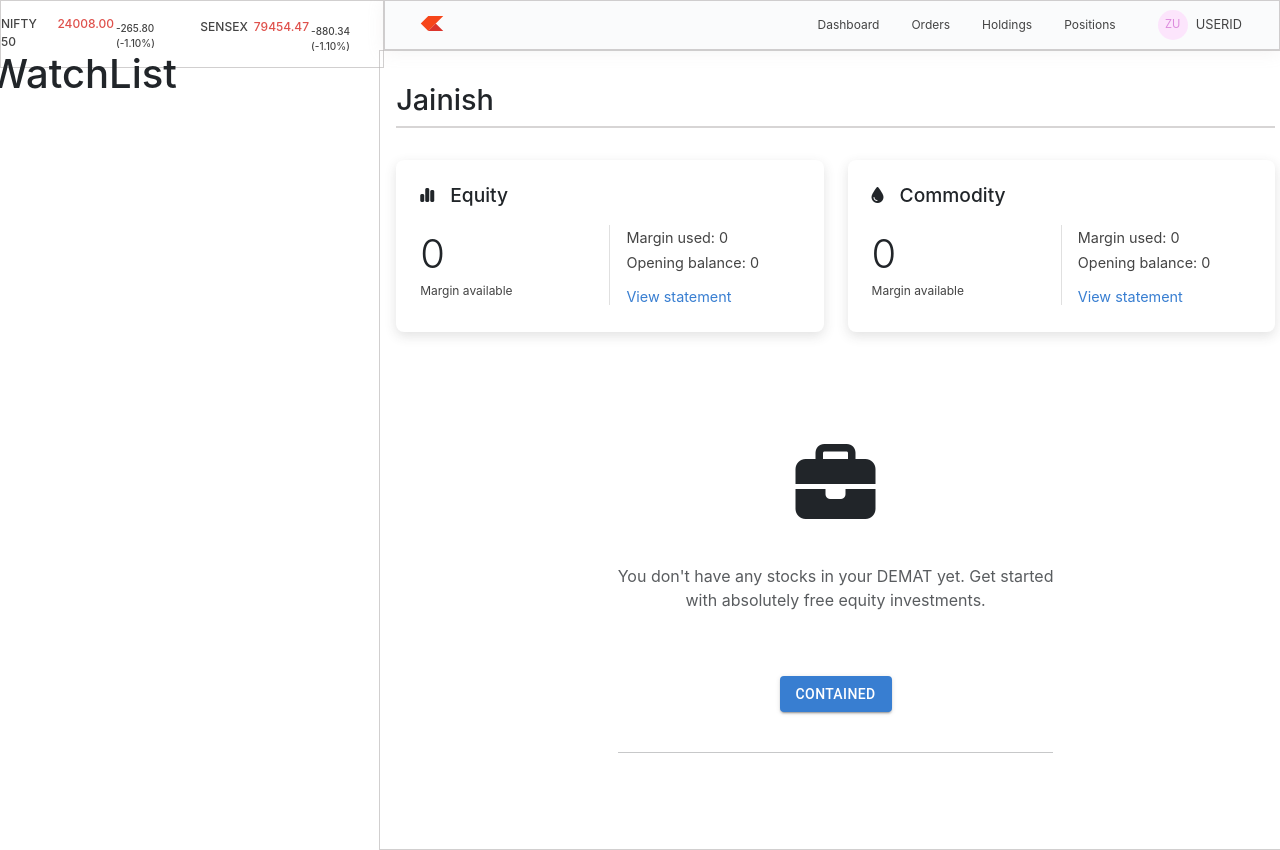
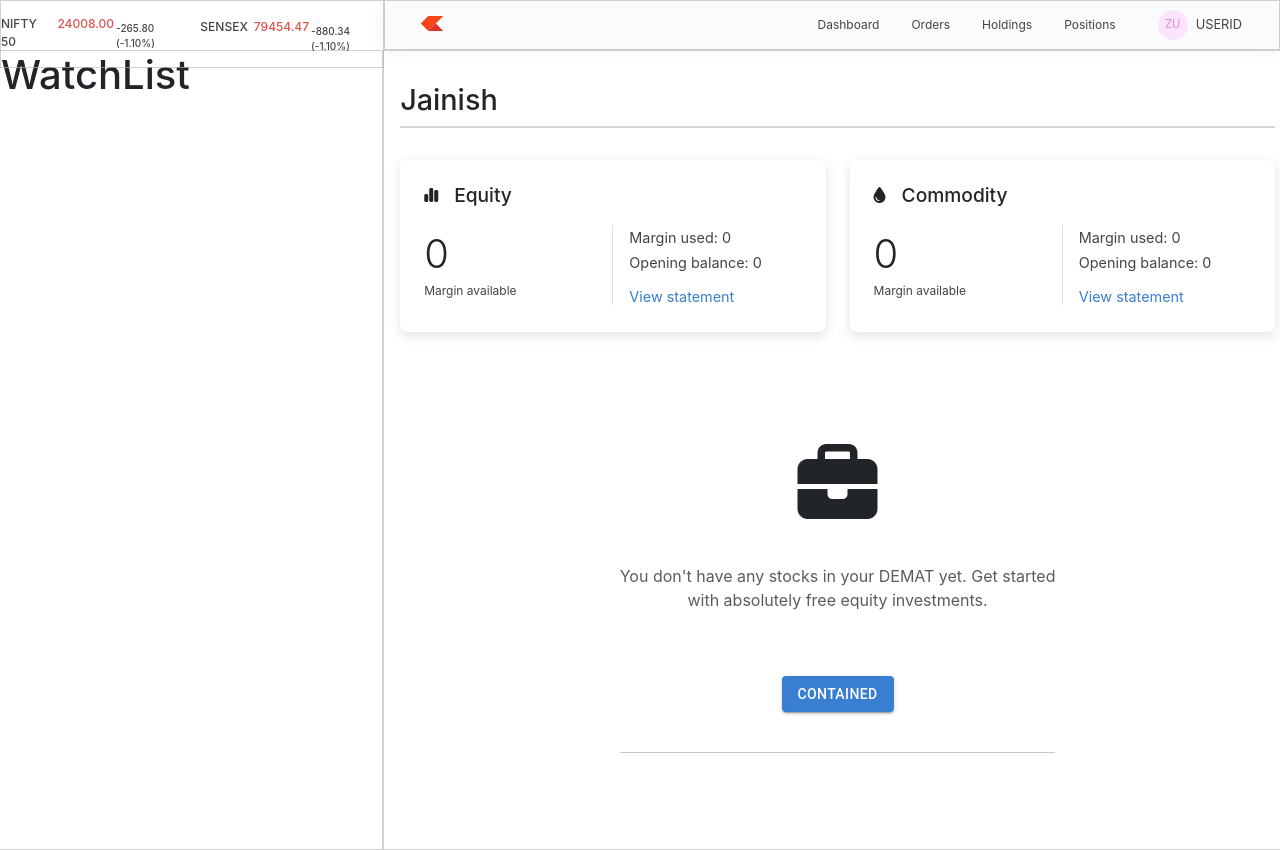
Before and after one commit to jainishh/Zerodha, a React app in the folder dashboard/: page / in a window 1280 px wide. Built offline with nearby package versions, Linux system fonts and the light colour scheme.

Commit message:
changes in the outlet

```diff
--- a/dashboard/src/components/Allroutes.js
+++ b/dashboard/src/components/Allroutes.js
@@ -6,6 +6,7 @@ import Dashboard from "./Dashboard";
 import Orders from "./Orders";
 import Holdings from "./Holdings";
 import Positions from "./Positions";
+import WatchList from "./WatchList";
 
 const Allroutes = () => {
   return (
@@ -18,6 +19,7 @@ const Allroutes = () => {
         <Route path="orders" element={<Orders />} />
         <Route path="holdings" element={<Holdings />} />
         <Route path="positions" element={<Positions />} />
+        <Route path="/watchlist" element={<WatchList />} />
       </Route>
     </Routes>
   );
--- a/dashboard/src/components/Dashboard.css
+++ b/dashboard/src/components/Dashboard.css
@@ -3,7 +3,6 @@
   max-width: 950px;
   margin: 0 auto;
   margin-top: 1em;
-  height: 900px;
 }
 
 /* Mobile Screen */
--- a/dashboard/src/components/Holdings.js
+++ b/dashboard/src/components/Holdings.js
@@ -91,7 +91,7 @@ const Holdings = () => {
         </table>
       </div>
 
-      <div className="row holding-invest-info">
+      <div className="row holding-invest-info mb-5">
         <div className="col">
           <h5>{totals.investment.toFixed(2)}</h5>
           <p>Total investment</p>
--- a/dashboard/src/components/Home.css
+++ b/dashboard/src/components/Home.css
@@ -26,6 +26,15 @@
 .outlet {
   overflow: scroll;
   border: 1px solid rgba(186, 182, 182, 0.66);
+  top: 0;
+}
+
+.watchlist {
+  width: 30.3% !important;
+}
+
+.outlet {
+  width: 69.7% !important;
 }
 
 @media (max-width: 768px) {
--- a/dashboard/src/components/Home.js
+++ b/dashboard/src/components/Home.js
@@ -10,7 +10,7 @@ const Home = () => {
     <div className="content">
       {/* Row 1 */}
       <div className="row">
-        <div className="topbar" style={{ height: "50px" }}>
+        <div className="topbar" style={{ height: "0px" }}>
           <TopBar />
         </div>
         <div className="menu" style={{ height: "50px" }}>
--- a/dashboard/src/components/WatchList.css
+++ b/dashboard/src/components/WatchList.css
@@ -1,6 +1,15 @@
+.watchlist {
+  border: 1px solid rgba(186, 182, 182, 0.66);
+}
+
 .containerW {
   overflow-y: auto;
-  position: fixed;
-  width: 30%;
+  position: relative;
+  /* width: 100%; */
   z-index: 1000;
+  float: left;
 }
+
+/* .watchlist {
+  margin-left: 2px;
+} */
--- a/dashboard/src/components/WatchList.js
+++ b/dashboard/src/components/WatchList.js
@@ -3,8 +3,10 @@ import "./WatchList.css";
 
 const WatchList = () => {
   return (
-    <div className="containerW">
-      <h1>WatchList</h1>
+    <div className="container ml-5">
+      <div className="ml-5">
+        <h1>WatchList</h1>
+      </div>
     </div>
   );
 };
```
